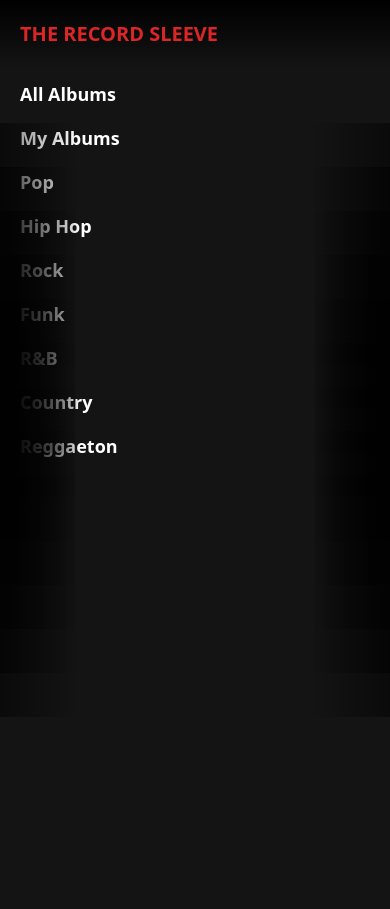
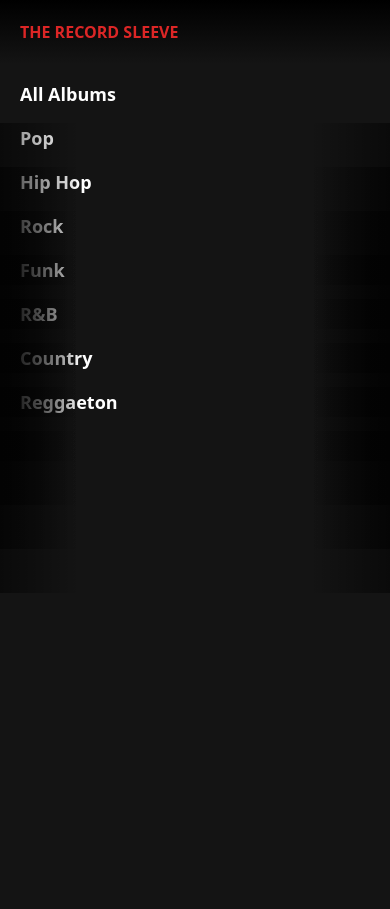
Before and after one commit to Jeremiahtaylor2017/bookflix, a Django app: template main_app/templates/main_app/index.html in a window 390 px wide. Shown: the top 909 px of the page. Run offline with Django 3.2, Linux system fonts and the light colour scheme; the template is opened without the code that fills it, so the values that code supplies are empty; some libraries are stand-ins or nearby versions.

Commit message:
small changes for responsive design

```diff
--- a/main_app/templates/main_app/album_confirm_delete.html
+++ b/main_app/templates/main_app/album_confirm_delete.html
@@ -41,7 +41,7 @@ from-black to-[rgb(20,20,20)] text-red-600">
 
             <img src="{{album_cover.photo_url}}"
             alt="{{object}} cover art"
-            class="min-w-[25rem] md:min-w-[35rem] rounded-xl">
+            class="min-w-[20rem] md:min-w-[25rem] lg:min-w-[35rem]  rounded-xl">
         </div>
 
         <form action="" method="POST"
--- a/main_app/templates/main_app/index.html
+++ b/main_app/templates/main_app/index.html
@@ -5,7 +5,7 @@
 <header
 class="fixed top-0 w-full z-10 flex justify-between p-5 bg-gradient-to-b
 from-black to-[rgb(20,20,20)] text-red-600">
-    <a href="{% url 'index' %}" class="font-bold text-xl">
+    <a href="{% url 'index' %}" class="font-bold text-md md:text-xl">
         THE RECORD SLEEVE
     </a>
     <div>
@@ -29,20 +29,20 @@ from-black to-[rgb(20,20,20)] text-red-600">
             All Albums
         </h1>
         <button
-        class="all-albums-right absolute top-[3.7rem] right-0 h-[15.1rem] w-20 z-[4]
+        class="all-albums-right absolute top-[3.7rem] right-0 h-[10.1rem] md:h-[15.1rem] w-20 z-[4]
         text-[rgba(0,0,0,0)] hover:text-white text-4xl bg-gradient-to-r from-[rgba(0,0,0,0)]
         to-[rgba(0,0,0,.5)] hover:to-[rgba(0,0,0)]">
             ▶
         </button>
         <button
-        class="all-albums-left absolute top-[3.7rem] h-[15.1rem] w-20 z-[4] text-[rgba(0,0,0,0)]
+        class="all-albums-left absolute top-[3.7rem] h-[10.1rem] md:h-[15.1rem] w-20 z-[4] text-[rgba(0,0,0,0)]
         hover:text-white text-4xl bg-gradient-to-r from-[rgba(0,0,0,.5)] hover:from-[rgba(0,0,0)]
         to-[rgba(0,0,0,0)]">
             ◀
         </button>
         <div class="all-albums-list w-full overflow-x-scroll flex scroll-smooth">
             {% for album in data %}
-                <div class="relative m-4 h-[15rem] min-w-[15rem] snap-always snap-center" >
+                <div class="relative m-4 h-[10rem] md:h-[15rem] min-w-[10rem]  md:min-w-[15rem] snap-always snap-center" >
                     <img src="{{ album.fields.photo_url }}" alt="{{ album.fields.title }} by {{ album.fields.artist }} cover art"
                     class="rounded-md h-full max-w-[20rem]"/>
                     <div class="absolute bottom-0 w-full h-20 rounded-b-md bg-gradient-to-t
@@ -63,25 +63,26 @@ from-black to-[rgb(20,20,20)] text-red-600">
     </div>
 
     <!-- MY ALBUMS -->
+    {% if user_data %}
     <div class="relative">
         <h1 class="text-white pl-5 pt-4 font-bold text-lg">
             My Albums
         </h1>
         <button
-        class="my-albums-right absolute top-[3.7rem] right-0 h-[15.1rem] w-20 z-[4]
+        class="my-albums-right absolute top-[3.7rem] right-0 h-[10.1rem] md:h-[15.1rem] w-20 z-[4]
         text-[rgba(0,0,0,0)] hover:text-white text-4xl bg-gradient-to-r from-[rgba(0,0,0,0)]
         to-[rgba(0,0,0,.5)] hover:to-[rgba(0,0,0)]">
             ▶
         </button>
         <button
-        class="my-albums-left absolute top-[3.7rem] h-[15.1rem] w-20 z-[4] text-[rgba(0,0,0,0)]
+        class="my-albums-left absolute top-[3.7rem] h-[10.1rem] md:h-[15.1rem] w-20 z-[4] text-[rgba(0,0,0,0)]
         hover:text-white text-4xl bg-gradient-to-r from-[rgba(0,0,0,.5)] hover:from-[rgba(0,0,0)]
         to-[rgba(0,0,0,0)]">
             ◀
         </button>
         <div class="index-my-albums-list w-full overflow-x-scroll flex scroll-smooth">
             {% for album in user_data %}
-                <div class="relative m-4 h-[15rem] min-w-[15rem] snap-always snap-center" >
+                <div class="relative m-4 h-[10rem] md:h-[15rem] min-w-[10rem]  md:min-w-[15rem] snap-always snap-center" >
                     <img src="{{ album.fields.photo_url }}" alt="{{ album.fields.title }} by {{ album.fields.artist }} cover art"
                     class="rounded-md h-full max-w-[20rem]"/>
                     <div class="absolute bottom-0 w-full h-20 rounded-b-md bg-gradient-to-t
@@ -100,6 +101,7 @@ from-black to-[rgb(20,20,20)] text-red-600">
             {% endfor %}
         </div>
     </div>
+    {% endif %}
 
     <!-- POP -->
     <div class="relative">
@@ -107,13 +109,13 @@ from-black to-[rgb(20,20,20)] text-red-600">
             Pop
         </h1>
         <button
-        class="pop-albums-right absolute top-[3.7rem] right-0 h-[15.1rem] w-20 z-[4]
+        class="pop-albums-right absolute top-[3.7rem] right-0 h-[10.1rem] md:h-[15.1rem] w-20 z-[4]
         text-[rgba(0,0,0,0)] hover:text-white text-4xl bg-gradient-to-r from-[rgba(0,0,0,0)]
         to-[rgba(0,0,0,.5)] hover:to-[rgba(0,0,0)]">
             ▶
         </button>
         <button
-        class="pop-albums-left absolute top-[3.7rem] h-[15.1rem] w-20 z-[4] text-[rgba(0,0,0,0)]
+        class="pop-albums-left absolute top-[3.7rem] h-[10.1rem] md:h-[15.1rem] w-20 z-[4] text-[rgba(0,0,0,0)]
         hover:text-white text-4xl bg-gradient-to-r from-[rgba(0,0,0,.5)] hover:from-[rgba(0,0,0)]
         to-[rgba(0,0,0,0)]">
             ◀
@@ -121,7 +123,7 @@ from-black to-[rgb(20,20,20)] text-red-600">
         <div class="pop-albums-list w-full overflow-x-scroll flex scroll-smooth">
             {% for album in data %}
             {% if album.fields.genre == 'pop' %}
-                <div class="relative m-4 h-[15rem] min-w-[15rem] snap-always snap-center" >
+                <div class="relative m-4 h-[10rem] md:h-[15rem] min-w-[10rem]  md:min-w-[15rem] snap-always snap-center" >
                     <img src="{{ album.fields.photo_url }}" alt="{{ album.fields.title }} by {{ album.fields.artist }} cover art"
                     class="rounded-md h-full max-w-[20rem]"/>
                     <div class="absolute bottom-0 w-full h-20 rounded-b-md bg-gradient-to-t
@@ -148,13 +150,13 @@ from-black to-[rgb(20,20,20)] text-red-600">
             Hip Hop
         </h1>
         <button
-        class="hip-hop-albums-right absolute top-[3.7rem] right-0 h-[15.1rem] w-20 z-[4]
+        class="hip-hop-albums-right absolute top-[3.7rem] right-0 h-[10.1rem] md:h-[15.1rem] w-20 z-[4]
         text-[rgba(0,0,0,0)] hover:text-white text-4xl bg-gradient-to-r from-[rgba(0,0,0,0)]
         to-[rgba(0,0,0,.5)] hover:to-[rgba(0,0,0)]">
             ▶
         </button>
         <button
-        class="hip-hop-albums-left absolute top-[3.7rem] h-[15.1rem] w-20 z-[4] text-[rgba(0,0,0,0)]
+        class="hip-hop-albums-left absolute top-[3.7rem] h-[10.1rem] md:h-[15.1rem] w-20 z-[4] text-[rgba(0,0,0,0)]
         hover:text-white text-4xl bg-gradient-to-r from-[rgba(0,0,0,.5)] hover:from-[rgba(0,0,0)]
         to-[rgba(0,0,0,0)]">
             ◀
@@ -162,7 +164,7 @@ from-black to-[rgb(20,20,20)] text-red-600">
         <div class="hip-hop-albums-list w-full overflow-x-scroll flex scroll-smooth">
             {% for album in data %}
             {% if album.fields.genre == 'hip hop' %}
-                <div class="relative m-4 h-[15rem] min-w-[15rem] snap-always snap-center" >
+                <div class="relative m-4 h-[10rem] md:h-[15rem] min-w-[10rem]  md:min-w-[15rem] snap-always snap-center" >
                     <img src="{{ album.fields.photo_url }}" alt="{{ album.fields.title }} by {{ album.fields.artist }} cover art"
                     class="rounded-md h-full max-w-[20rem]"/>
                     <div class="absolute bottom-0 w-full h-20 rounded-b-md bg-gradient-to-t
@@ -189,13 +191,13 @@ from-black to-[rgb(20,20,20)] text-red-600">
             Rock
         </h1>
         <button
-        class="rock-albums-right absolute top-[3.7rem] right-0 h-[15.1rem] w-20 z-[4]
+        class="rock-albums-right absolute top-[3.7rem] right-0 h-[10.1rem] md:h-[15.1rem] w-20 z-[4]
         text-[rgba(0,0,0,0)] hover:text-white text-4xl bg-gradient-to-r from-[rgba(0,0,0,0)]
         to-[rgba(0,0,0,.5)] hover:to-[rgba(0,0,0)]">
             ▶
         </button>
         <button
-        class="rock-albums-left absolute top-[3.7rem] h-[15.1rem] w-20 z-[4] text-[rgba(0,0,0,0)]
+        class="rock-albums-left absolute top-[3.7rem] h-[10.1rem] md:h-[15.1rem] w-20 z-[4] text-[rgba(0,0,0,0)]
         hover:text-white text-4xl bg-gradient-to-r from-[rgba(0,0,0,.5)] hover:from-[rgba(0,0,0)]
         to-[rgba(0,0,0,0)]">
             ◀
@@ -203,7 +205,7 @@ from-black to-[rgb(20,20,20)] text-red-600">
         <div class="rock-albums-list w-full overflow-x-scroll flex scroll-smooth">
             {% for album in data %}
             {% if album.fields.genre == 'rock' %}
-                <div class="relative m-4 h-[15rem] min-w-[15rem] snap-always snap-center" >
+                <div class="relative m-4 h-[10rem] md:h-[15rem] min-w-[10rem]  md:min-w-[15rem] snap-always snap-center" >
                     <img src="{{ album.fields.photo_url }}" alt="{{ album.fields.title }} by {{ album.fields.artist }} cover art"
                     class="rounded-md h-full max-w-[20rem]"/>
                     <div class="absolute bottom-0 w-full h-20 rounded-b-md bg-gradient-to-t
@@ -230,13 +232,13 @@ from-black to-[rgb(20,20,20)] text-red-600">
             Funk
         </h1>
         <button
-        class="funk-albums-right absolute top-[3.7rem] right-0 h-[15.1rem] w-20 z-[4]
+        class="funk-albums-right absolute top-[3.7rem] right-0 h-[10.1rem] md:h-[15.1rem] w-20 z-[4]
         text-[rgba(0,0,0,0)] hover:text-white text-4xl bg-gradient-to-r from-[rgba(0,0,0,0)]
         to-[rgba(0,0,0,.5)] hover:to-[rgba(0,0,0)]">
             ▶
         </button>
         <button
-        class="funk-albums-left absolute top-[3.7rem] h-[15.1rem] w-20 z-[4] text-[rgba(0,0,0,0)]
+        class="funk-albums-left absolute top-[3.7rem] h-[10.1rem] md:h-[15.1rem] w-20 z-[4] text-[rgba(0,0,0,0)]
         hover:text-white text-4xl bg-gradient-to-r from-[rgba(0,0,0,.5)] hover:from-[rgba(0,0,0)]
         to-[rgba(0,0,0,0)]">
             ◀
@@ -244,7 +246,7 @@ from-black to-[rgb(20,20,20)] text-red-600">
         <div class="funk-albums-list w-full overflow-x-scroll flex scroll-smooth">
             {% for album in data %}
             {% if album.fields.genre == 'funk' %}
-                <div class="relative m-4 h-[15rem] min-w-[15rem] snap-always snap-center" >
+                <div class="relative m-4 h-[10rem] md:h-[15rem] min-w-[10rem]  md:min-w-[15rem] snap-always snap-center" >
                     <img src="{{ album.fields.photo_url }}" alt="{{ album.fields.title }} by {{ album.fields.artist }} cover art"
                     class="rounded-md h-full max-w-[20rem]"/>
                     <div class="absolute bottom-0 w-full h-20 rounded-b-md bg-gradient-to-t
@@ -271,13 +273,13 @@ from-black to-[rgb(20,20,20)] text-red-600">
             R&B
         </h1>
         <button
-        class="rb-albums-right absolute top-[3.7rem] right-0 h-[15.1rem] w-20 z-[4]
+        class="rb-albums-right absolute top-[3.7rem] right-0 h-[10.1rem] md:h-[15.1rem] w-20 z-[4]
         text-[rgba(0,0,0,0)] hover:text-white text-4xl bg-gradient-to-r from-[rgba(0,0,0,0)]
         to-[rgba(0,0,0,.5)] hover:to-[rgba(0,0,0)]">
             ▶
         </button>
         <button
-        class="rb-albums-left absolute top-[3.7rem] h-[15.1rem] w-20 z-[4] text-[rgba(0,0,0,0)]
+        class="rb-albums-left absolute top-[3.7rem] h-[10.1rem] md:h-[15.1rem] w-20 z-[4] text-[rgba(0,0,0,0)]
         hover:text-white text-4xl bg-gradient-to-r from-[rgba(0,0,0,.5)] hover:from-[rgba(0,0,0)]
         to-[rgba(0,0,0,0)]">
             ◀
@@ -285,7 +287,7 @@ from-black to-[rgb(20,20,20)] text-red-600">
         <div class="rb-albums-list w-full overflow-x-scroll flex scroll-smooth">
             {% for album in data %}
             {% if album.fields.genre == 'r&b' %}
-                <div class="relative m-4 h-[15rem] min-w-[15rem] snap-always snap-center" >
+                <div class="relative m-4 h-[10rem] md:h-[15rem] min-w-[10rem]  md:min-w-[15rem] snap-always snap-center" >
                     <img src="{{ album.fields.photo_url }}" alt="{{ album.fields.title }} by {{ album.fields.artist }} cover art"
                     class="rounded-md h-full max-w-[20rem]"/>
                     <div class="absolute bottom-0 w-full h-20 rounded-b-md bg-gradient-to-t
@@ -312,13 +314,13 @@ from-black to-[rgb(20,20,20)] text-red-600">
             Country
         </h1>
         <button
-        class="country-albums-right absolute top-[3.7rem] right-0 h-[15.1rem] w-20 z-[4]
+        class="country-albums-right absolute top-[3.7rem] right-0 h-[10.1rem] md:h-[15.1rem] w-20 z-[4]
         text-[rgba(0,0,0,0)] hover:text-white text-4xl bg-gradient-to-r from-[rgba(0,0,0,0)]
         to-[rgba(0,0,0,.5)] hover:to-[rgba(0,0,0)]">
             ▶
         </button>
         <button
-        class="country-albums-left absolute top-[3.7rem] h-[15.1rem] w-20 z-[4] text-[rgba(0,0,0,0)]
+        class="country-albums-left absolute top-[3.7rem] h-[10.1rem] md:h-[15.1rem] w-20 z-[4] text-[rgba(0,0,0,0)]
         hover:text-white text-4xl bg-gradient-to-r from-[rgba(0,0,0,.5)] hover:from-[rgba(0,0,0)]
         to-[rgba(0,0,0,0)]">
             ◀
@@ -326,7 +328,7 @@ from-black to-[rgb(20,20,20)] text-red-600">
         <div class="country-albums-list w-full overflow-x-scroll flex scroll-smooth">
             {% for album in data %}
             {% if album.fields.genre == 'country' %}
-                <div class="relative m-4 h-[15rem] min-w-[15rem] snap-always snap-center" >
+                <div class="relative m-4 h-[10rem] md:h-[15rem] min-w-[10rem]  md:min-w-[15rem] snap-always snap-center" >
                     <img src="{{ album.fields.photo_url }}" alt="{{ album.fields.title }} by {{ album.fields.artist }} cover art"
                     class="rounded-md h-full max-w-[20rem]"/>
                     <div class="absolute bottom-0 w-full h-20 rounded-b-md bg-gradient-to-t
@@ -353,13 +355,13 @@ from-black to-[rgb(20,20,20)] text-red-600">
             Reggaeton
         </h1>
         <button
-        class="reggaeton-albums-right absolute top-[3.7rem] right-0 h-[15.1rem] w-20 z-[4]
+        class="reggaeton-albums-right absolute top-[3.7rem] right-0 h-[10.1rem] md:h-[15.1rem] w-20 z-[4]
         text-[rgba(0,0,0,0)] hover:text-white text-4xl bg-gradient-to-r from-[rgba(0,0,0,0)]
         to-[rgba(0,0,0,.5)] hover:to-[rgba(0,0,0)]">
             ▶
         </button>
         <button
-        class="reggaeton-albums-left absolute top-[3.7rem] h-[15.1rem] w-20 z-[4] text-[rgba(0,0,0,0)]
+        class="reggaeton-albums-left absolute top-[3.7rem] h-[10.1rem] md:h-[15.1rem] w-20 z-[4] text-[rgba(0,0,0,0)]
         hover:text-white text-4xl bg-gradient-to-r from-[rgba(0,0,0,.5)] hover:from-[rgba(0,0,0)]
         to-[rgba(0,0,0,0)]">
             ◀
@@ -367,7 +369,7 @@ from-black to-[rgb(20,20,20)] text-red-600">
         <div class="reggaeton-albums-list w-full overflow-x-scroll flex scroll-smooth">
             {% for album in data %}
             {% if album.fields.genre == 'reggaeton' %}
-                <div class="relative m-4 h-[15rem] min-w-[15rem] snap-always snap-center" >
+                <div class="relative m-4 h-[10rem] md:h-[15rem] min-w-[10rem]  md:min-w-[15rem] snap-always snap-center" >
                     <img src="{{ album.fields.photo_url }}" alt="{{ album.fields.title }} by {{ album.fields.artist }} cover art"
                     class="rounded-md h-full max-w-[20rem]"/>
                     <div class="absolute bottom-0 w-full h-20 rounded-b-md bg-gradient-to-t
--- a/main_app/templates/registration/login.html
+++ b/main_app/templates/registration/login.html
@@ -7,7 +7,7 @@
         <div
         class="h-20 w-screen bg-gradient-to-b from-black to-[rgba(0,0,0,0)] z-10">
         </div>
-        <h1 class="absolute font-bold text-5xl text-red-600 left-4 top-4">
+        <h1 class="absolute font-bold text-3xl md:text-5xl text-red-600 left-4 top-4">
             THE RECORD SLEEVE
         </h1>
         <form action="{% url 'login' %}" method="post"
--- a/main_app/templates/registration/signup.html
+++ b/main_app/templates/registration/signup.html
@@ -7,7 +7,7 @@
         <div
         class="h-20 w-screen bg-gradient-to-b from-black to-[rgba(0,0,0,0)] z-10">
         </div>
-        <h1 class="absolute font-bold text-5xl text-red-600 left-4 top-4">
+        <h1 class="absolute font-bold text-3xl md:text-5xl text-red-600 left-4 top-4">
             THE RECORD SLEEVE
         </h1>
         <form action="{% url 'signup' %}" method="post"
```
